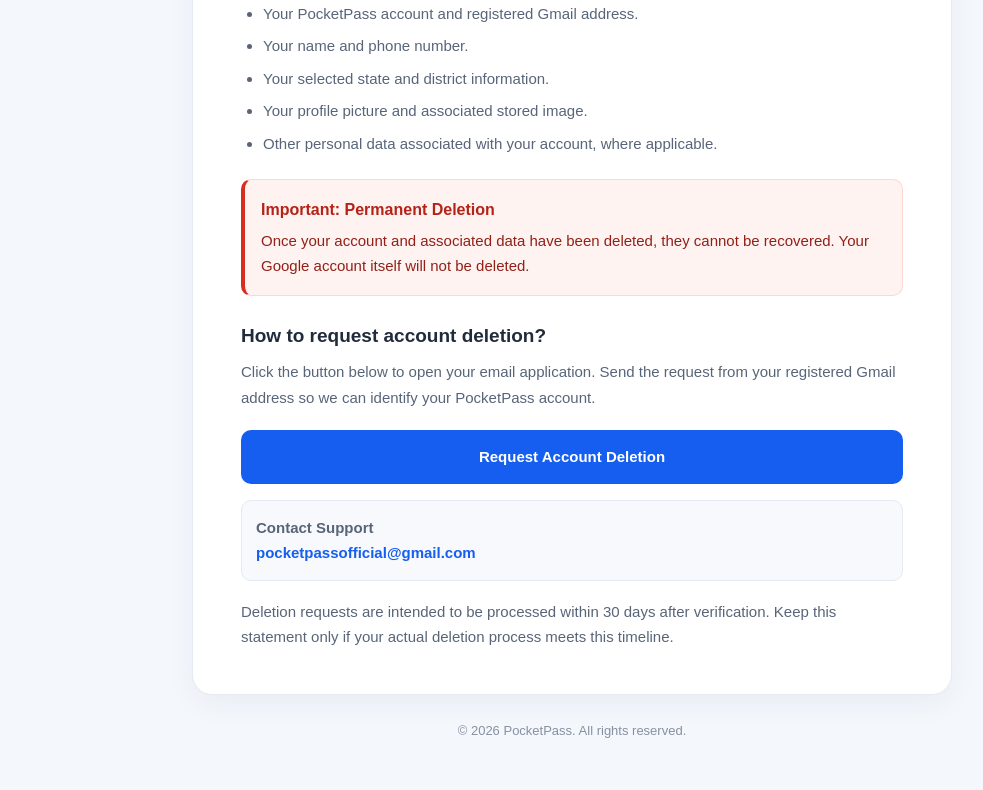
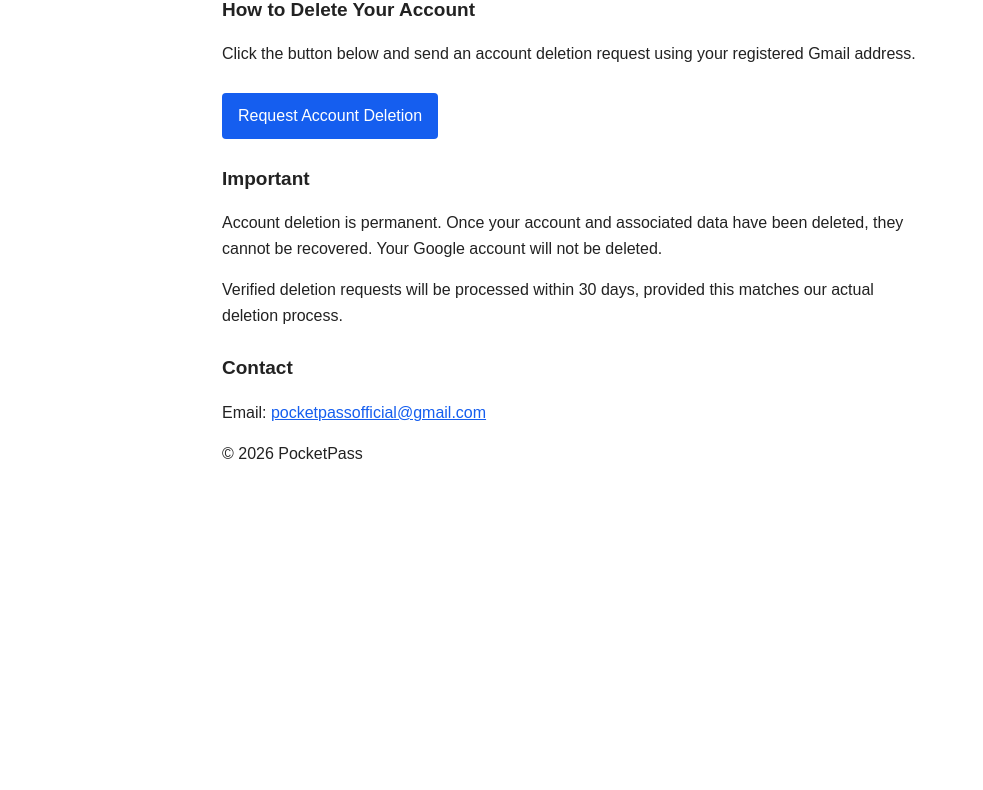
Before and after one commit to mahir25-uiux/pocketpass-account-deletion, a plain HTML site: page index.html in a window 1280 px wide. Shown: the part 384-1174 px from the top of the page, without its empty margins (68-1051 px from the left). After the commit the page ends 891 px from the top, so only its background shows below. Drawn offline with Linux system fonts and the light colour scheme.

Commit message:
last change

```diff
--- a/index.html
+++ b/index.html
@@ -4,220 +4,16 @@
 <head>
   <meta charset="UTF-8">
   <meta name="viewport" content="width=device-width, initial-scale=1.0">
-  <meta name="theme-color" content="#155eef">
-
   <title>Delete Account - PocketPass</title>
-  <meta name="description" content="Request deletion of your PocketPass account and associated personal data.">
 
   <style>
-    * {
-      box-sizing: border-box;
-      margin: 0;
-      padding: 0;
-    }
-
-    :root {
-      --primary: #155eef;
-      --primary-dark: #1048bd;
-      --background: #f4f7fc;
-      --text: #202b3c;
-      --muted: #586579;
-      --border: #e5eaf2;
-    }
-
     body {
-      min-height: 100vh;
-      padding: 24px;
-      font-family: Arial, Helvetica, sans-serif;
-      background: var(--background);
-      color: var(--text);
-      line-height: 1.7;
-    }
-
-    .page {
-      width: 100%;
-      max-width: 1080px;
-      margin: 0 auto;
-    }
-
-    .header {
-      display: flex;
-      align-items: center;
-      gap: 13px;
-      margin-bottom: 28px;
-    }
-
-    .logo {
-      width: 48px;
-      height: 48px;
-      flex-shrink: 0;
-      display: flex;
-      align-items: center;
-      justify-content: center;
-      background: var(--primary);
-      color: white;
-      border-radius: 13px;
-      font-size: 26px;
-      font-weight: bold;
-    }
-
-    .brand {
-      font-size: 23px;
-      font-weight: bold;
-      line-height: 1.3;
-    }
-
-    .brand-subtitle {
-      font-size: 13px;
-      color: var(--muted);
-    }
-
-    .container {
-      width: 100%;
-      max-width: 760px;
-      margin: 0 auto;
-      padding: 38px;
-      background: white;
-      border: 1px solid var(--border);
-      border-radius: 20px;
-      box-shadow: 0 8px 30px rgba(22, 34, 60, 0.05);
-    }
-
-    .tag {
-      display: inline-block;
-      padding: 5px 12px;
-      margin-bottom: 15px;
-      color: var(--primary);
-      background: #eef4ff;
-      border-radius: 30px;
-      font-size: 12px;
-      font-weight: bold;
-    }
-
-    h1 {
-      font-size: clamp(27px, 4vw, 36px);
-      line-height: 1.25;
-      margin-bottom: 15px;
-      letter-spacing: -0.5px;
-    }
-
-    h2 {
-      margin-top: 27px;
-      margin-bottom: 10px;
-      font-size: 19px;
-      line-height: 1.4;
-    }
-
-    p, li {
-      color: var(--muted);
-      font-size: 15px;
-    }
-
-    ul {
-      padding-left: 22px;
-      margin-top: 10px;
-    }
-
-    li {
-      margin-bottom: 7px;
-    }
-
-    .warning {
-      margin-top: 23px;
-      padding: 16px;
-      background: #fff3f1;
-      border: 1px solid #ffd7d2;
-      border-left: 4px solid #d92d20;
-      border-radius: 10px;
-    }
-
-    .warning strong {
-      color: #b42318;
-    }
-
-    .warning p {
-      margin-top: 4px;
-      color: #912018;
-    }
-
-    .button {
-      display: flex;
-      align-items: center;
-      justify-content: center;
-      width: 100%;
-      min-height: 50px;
-      margin-top: 20px;
-      padding: 14px 18px;
-      background: var(--primary);
-      color: white;
-      border-radius: 10px;
-      text-align: center;
-      text-decoration: none;
-      font-size: 15px;
-      font-weight: bold;
-      transition: background 0.2s ease;
-      overflow-wrap: anywhere;
-    }
-
-    .button:hover {
-      background: var(--primary-dark);
-    }
-
-    .contact {
-      margin-top: 16px;
-      padding: 14px;
-      background: #f7f9fc;
-      border: 1px solid var(--border);
-      border-radius: 10px;
-      overflow-wrap: anywhere;
-    }
-
-    .contact a {
-      color: var(--primary);
-      font-weight: bold;
-      text-decoration: none;
-    }
-
-    .footer {
-      padding: 25px 10px 8px;
-      text-align: center;
-      color: #8791a1;
-      font-size: 13px;
-    }
-
-    @media (min-width: 900px) {
-      body {
-        padding-top: 40px;
-        padding-bottom: 40px;
-      }
-
-      .container {
-        padding: 44px 48px;
-      }
-    }
-
-    @media (max-width: 600px) {
-      body {
-        padding: 16px;
-      }
-
-      .header {
-        margin-bottom: 20px;
-      }
-
-      .logo {
-        width: 43px;
-        height: 43px;
-        font-size: 23px;
-      }
-
-      .brand {
-        font-size: 21px;
-      }
-
-      .container {
-        padding: 24px 19px;
-        border-radius: 15px;
+      font-family: Arial, sans-serif;
+      max-width: 700px;
+      margin: 40px auto;
+      padding: 0 20px;
+      color: #222;
+      line-height: 1.6;
     }
 
     h1 {
@@ -225,117 +21,92 @@
     }
 
     h2 {
-        font-size: 18px;
-        margin-top: 24px;
+      font-size: 19px;
+      margin-top: 25px;
     }
 
-      p, li {
-        font-size: 14px;
+    a {
+      color: #155eef;
+      overflow-wrap: anywhere;
     }
 
     .button {
-        min-height: 48px;
-        font-size: 14px;
-      }
+      display: inline-block;
+      margin-top: 10px;
+      padding: 10px 16px;
+      background: #155eef;
+      color: white;
+      text-decoration: none;
+      border-radius: 4px;
     }
 
-    @media (max-width: 350px) {
+    @media (max-width: 600px) {
       body {
-        padding: 10px;
-      }
-
-      .container {
-        padding: 20px 15px;
+        margin: 20px auto;
+        padding: 0 16px;
       }
 
       h1 {
-        font-size: 25px;
+        font-size: 24px;
       }
     }
   </style>
 </head>
 
 <body>
-  <div class="page">
-
-    <header class="header">
-      <div class="logo">P</div>
-      <div>
-        <div class="brand">PocketPass</div>
-        <div class="brand-subtitle">Learn. Practice. Progress.</div>
-      </div>
-    </header>
-
-    <main class="container">
-      <span class="tag">ACCOUNT & PRIVACY</span>
 
   <h1>Delete Your PocketPass Account</h1>
 
   <p>
-        You can request deletion of your PocketPass account and
-        associated personal data using the Gmail address linked
-        to your Google Sign-In account.
+    You can request deletion of your PocketPass account by sending
+    an email from your registered Google Sign-In Gmail address.
   </p>
 
-      <h2>What data will be deleted?</h2>
+  <h2>Data That Will Be Deleted</h2>
 
   <ul>
-        <li>Your PocketPass account and registered Gmail address.</li>
-        <li>Your name and phone number.</li>
-        <li>Your selected state and district information.</li>
-        <li>Your profile picture and associated stored image.</li>
-        <li>Other personal data associated with your account, where applicable.</li>
+    <li>Your account and registered email address</li>
+    <li>Your name and phone number</li>
+    <li>Your state and district information</li>
+    <li>Your profile picture and stored image</li>
+    <li>Other associated personal data, where applicable</li>
   </ul>
 
-      <div class="warning">
-        <strong>Important: Permanent Deletion</strong>
-        <p>
-          Once your account and associated data have been deleted,
-          they cannot be recovered. Your Google account itself
-          will not be deleted.
-        </p>
-      </div>
-
-      <h2>How to request account deletion?</h2>
+  <h2>How to Delete Your Account</h2>
 
   <p>
-        Click the button below to open your email application.
-        Send the request from your registered Gmail address so
-        we can identify your PocketPass account.
+    Click the button below and send an account deletion request
+    using your registered Gmail address.
   </p>
 
-      <a
-        class="button"
-        href="mailto:pocketpassofficial@gmail.com?subject=PocketPass%20Account%20Deletion%20Request&body=Hello%20PocketPass%20Team%2C%0A%0AI%20request%20deletion%20of%20my%20PocketPass%20account%20and%20associated%20personal%20data.%0A%0AMy%20registered%20Gmail%20address%3A%20%0A%0APlease%20process%20my%20request.%0A%0AThank%20you."
-      >
+  <a class="button"
+     href="mailto:pocketpassofficial@gmail.com?subject=PocketPass%20Account%20Deletion%20Request&body=Hello%20PocketPass%20Team%2C%0A%0AI%20request%20deletion%20of%20my%20PocketPass%20account%20and%20associated%20personal%20data.%0A%0AMy%20registered%20Gmail%20address%3A%20%0A%0AThank%20you.">
     Request Account Deletion
   </a>
 
-      <div class="contact">
-        <p><strong>Contact Support</strong></p>
+  <h2>Important</h2>
+
   <p>
+    Account deletion is permanent. Once your account and associated
+    data have been deleted, they cannot be recovered. Your Google
+    account will not be deleted.
+  </p>
+
+  <p>
+    Verified deletion requests will be processed within 30 days,
+    provided this matches our actual deletion process.
+  </p>
+
+  <h2>Contact</h2>
+
+  <p>
+    Email:
     <a href="mailto:pocketpassofficial@gmail.com">
       pocketpassofficial@gmail.com
     </a>
   </p>
-      </div>
 
-      <p style="margin-top: 18px;">
-        Deletion requests are intended to be processed within
-        30 days after verification. Keep this statement only if
-        your actual deletion process meets this timeline.
-      </p>
-    </main>
+  <p>&copy; 2026 PocketPass</p>
 
-    <footer class="footer">
-      &copy; <span id="year"></span> PocketPass. All rights reserved.
-    </footer>
-
-  </div>
-
-  <script>
-    document.getElementById("year").textContent =
-      new Date().getFullYear();
-  </script>
 </body>
 </html>
```
Lines whose indentation alone changed are shown as unchanged.
